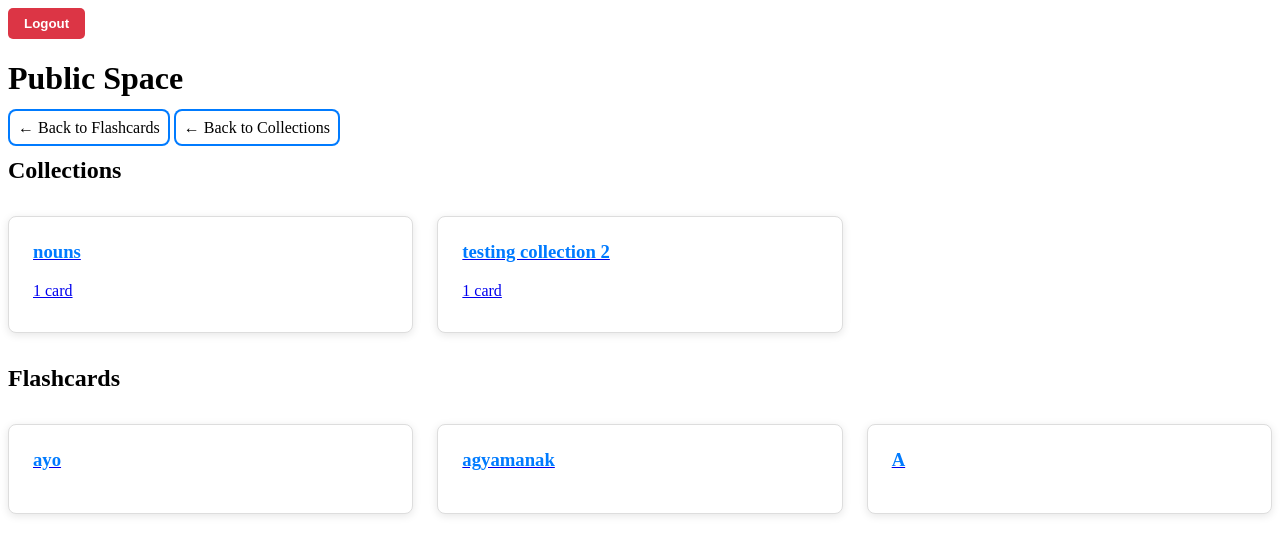
After one commit to keithayeras/SpeakNoy, a Django app: page /SpeakNoy/publicspace/ in a window 1280 px wide. The commit adds this page. Shown: the top 555 px of the page. Run offline with Django 5.2, Linux system fonts and the light colour scheme; data comes from the database, SQL or seed files in the repository; both versions use the stored data as it was after the commit.

Commit message:
Added publicspace, save, and user specific resources

```diff
--- a/SpeakNoy/forms.py
+++ b/SpeakNoy/forms.py
@@ -22,3 +22,8 @@ class AddToCollectionForm(forms.Form):
         queryset=FlashcardCollection.objects.all(),
         label="Choose which collection your card will be in"
     )
+
+class PublicSpaceForm(ModelForm):
+    class Meta:
+        model = PublicSpace
+        fields = ['name']
--- a/SpeakNoy/urls.py
+++ b/SpeakNoy/urls.py
@@ -12,6 +12,13 @@ urlpatterns = [
     path('collections/<int:pk>/', collection_detail_view, name='collection'),
     path('collections/addcollection/', collection_create_view, name='collectioncreate'),
     path('<int:pk>/add-to-collection/', collection_add_card, name='add_to_collection'),
+    path('publicspace/', publicspace_view, name='publicspace'),
+    path('<int:pk>/upload-card-to-publicspace', publicspace_upload_card, name='publicspace-upload-card'),
+    path('<int:pk>/upload-collection-to-publicspace', publicspace_upload_collection, name='publicspace-upload-collection'),
+    path('<int:pk>/remove-card-from-publicspace', publicspace_remove_card, name='publicspace-remove-card'),
+    path('<int:pk>/remove-collection-from-publicspace', publicspace_remove_collection, name='publicspace-remove-collection'),
+    path('<int:pk>/save-card-from-publicspace', publicspace_save_card, name='publicspace-save-card'),
+    path('<int:pk>/save-collection-from-publicspace', publicspace_save_collection, name='publicspace-save-collection'),
 ]
 
 app_name = 'SpeakNoy'
--- a/SpeakNoy/views.py
+++ b/SpeakNoy/views.py
@@ -3,7 +3,10 @@ from django.utils import timezone
 from .models import *
 from datetime import date, datetime
 from .forms import *
+from django.contrib.auth.decorators import login_required
+from django.db.models import Q
 
+@login_required
 def flashcard_list_view(request):
     show_login_popup = False
     if not request.user.is_authenticated:
@@ -75,11 +78,9 @@ def flashcard_list_view(request):
                 show_review_popup = True
                 request.session['review_popup_shown_date'] = today
 
-    flashcards = Flashcard.objects.all()
+    flashcards = Flashcard.objects.filter(Q(creator=request.user) | Q(is_public=True))
     if selected_dialect:
-        flashcards = Flashcard.objects.filter(dialect=selected_dialect)
-    else:
-        flashcards = Flashcard.objects.none()
+        flashcards = flashcards.filter(dialect=selected_dialect)
 
     context = {
         'show_login_popup': show_login_popup,
@@ -100,12 +101,16 @@ def flashcard_detail_view(request, pk):
     context = {'flashcard': flashcard}
     return render(request, "flashcards/flashcard_detail.html", context)
 
+@login_required
 def daily_review_view(request):
     selected_dialect = request.session.get('selected_dialect')
-
     # Get all flashcards for the dialect and pick 5 random ones
-    all_flashcards = Flashcard.objects.filter(dialect=selected_dialect) if selected_dialect else []
-    flashcards = list(all_flashcards.order_by('?')[:5])
+    all_flashcards = Flashcard.objects.filter(Q(creator=request.user) | Q(is_public=True))
+    if selected_dialect:
+        select_flashcards = all_flashcards.filter(dialect=selected_dialect) if selected_dialect else []
+        flashcards = list(select_flashcards.order_by('?')[:5])
+    else:
+        flashcards = []
 
     # Mark review as completed for today
     today = str(date.today())
@@ -117,14 +122,18 @@ def daily_review_view(request):
     }
     return render(request, "flashcards/daily_review.html", context)
 
-
+@login_required
 def dialect_review_view(request):
     """Review page that shows all cards for the selected dialect.
 
     Includes an option to draw a random card via ?random=1.
     """
     selected_dialect = request.session.get('selected_dialect')
-    all_flashcards = Flashcard.objects.filter(dialect=selected_dialect) if selected_dialect else []
+    all_flashcards = Flashcard.objects.filter(Q(creator=request.user) | Q(is_public=True))
+    if selected_dialect:
+        select_flashcards = all_flashcards.filter(dialect=selected_dialect) if selected_dialect else []
+    else:
+        flashcards = []
 
     # Determine whether the user can still do their daily review today
     today = str(date.today())
@@ -137,13 +146,13 @@ def dialect_review_view(request):
 
     context = {
         'selected_dialect': selected_dialect,
-        'flashcard': all_flashcards,
+        'flashcard': select_flashcards,
         'random_card': random_card,
         'can_review': can_review,
     }
     return render(request, "flashcards/dialect_review.html", context)
 
-
+@login_required
 def flashcard_create_view(request):
     selected_dialect = request.session.get('selected_dialect', "Cebuano")
 
@@ -153,6 +162,7 @@ def flashcard_create_view(request):
             flashcard = form.save(commit=False)
             flashcard.dialect = selected_dialect
             flashcard.cardtype = "Custom"
+            flashcard.creator = request.user
             flashcard.save()
             return redirect("SpeakNoy:cardlist")
     else:
@@ -171,18 +181,22 @@ def flashcard_remove(request, pk):
     return redirect('SpeakNoy:cardlist')
 
 def collection_list_view(request):
-    collections = FlashcardCollection.objects.all()
+    collections = FlashcardCollection.objects.filter(creator=request.user)
     return render(request, "flashcards/collection_list.html", {"collections": collections})
 
 def collection_detail_view(request, pk):
     collection = get_object_or_404(FlashcardCollection, pk=pk)
     return render(request, "flashcards/collection_detail.html", {"collection": collection})
 
+@login_required
 def collection_create_view(request):
     if request.method == 'POST':
         form = FlashcardCollectionForm(request.POST)
         if form.is_valid():
-            form.save()
+            collection = form.save(commit=False)
+            collection.creator = request.user
+            collection.save()
+            print('hello?')
             return redirect("SpeakNoy:collectionlist")
     else:
         form = FlashcardCollectionForm()
@@ -202,3 +216,88 @@ def collection_add_card(request, pk):
         "form": form,
         "flashcard": flashcard
     })
+
+def publicspace_view(request):
+    publicspace, _ = PublicSpace.objects.get_or_create(name="Public Space")
+
+    if publicspace:
+        collections = publicspace.collections.all()
+        flashcards = publicspace.flashcards.all()
+    else:
+        collections = []
+        flashcards = []
+
+    context = {
+        "publicspace_collections": collections,
+        "publicspace_cards": flashcards,
+    }
+
+    return render(request, "flashcards/publicspace.html", context)
+
+def publicspace_upload_card(request, pk):
+    flashcard = get_object_or_404(Flashcard, pk=pk)
+    publicspace_cards, created = PublicSpace.objects.get_or_create(name="Public Space")
+    if publicspace_cards:
+        publicspace_cards.flashcards.add(flashcard)
+        return redirect("SpeakNoy:publicspace")
+    else:
+        return redirect("SpeakNoy:cardlist")
+
+def publicspace_upload_collection(request, pk):
+    collection = get_object_or_404(FlashcardCollection, pk=pk)
+    publicspace_collections, created = PublicSpace.objects.get_or_create(name="Public Space")
+    if publicspace_collections:
+        publicspace_collections.collections.add(collection)
+        return redirect("SpeakNoy:publicspace")
+    else:
+        return redirect("SpeakNoy:collectionlist")
+
+def publicspace_save_card(request, pk):
+    flashcard = get_object_or_404(Flashcard, pk=pk)
+    saved_card = Flashcard.objects.create(
+        word = flashcard.word,
+        pronunciation = flashcard.pronunciation,
+        definition = flashcard.definition,
+        purpose = flashcard.purpose,
+        dialect = flashcard.dialect,
+        cardtype = "Custom",
+        creator = request.user,
+    )
+    return redirect("SpeakNoy:cardlist")
+
+def publicspace_save_collection(request, pk):
+    collection = get_object_or_404(FlashcardCollection, pk=pk)
+    saved_collection = FlashcardCollection.objects.create(
+        name = collection.name,
+        creator = request.user,
+    )
+    for flashcard in collection.flashcards.all():
+        saved_card = Flashcard.objects.create(
+            word = flashcard.word,
+            pronunciation = flashcard.pronunciation,
+            definition = flashcard.definition,
+            purpose = flashcard.purpose,
+            dialect = flashcard.dialect,
+            cardtype = "Custom",
+            creator = request.user,
+        )
+        saved_collection.flashcards.add(saved_card)
+    return redirect("SpeakNoy:cardlist")
+
+def publicspace_remove_card(request, pk):
+    flashcard = get_object_or_404(Flashcard, pk=pk)
+    publicspace_cards, created = PublicSpace.objects.get_or_create(name="Public Space")
+    if publicspace_cards:
+        publicspace_cards.flashcards.remove(flashcard)
+        return redirect("SpeakNoy:publicspace")
+    else:
+        return redirect("SpeakNoy:cardlist")
+
+def publicspace_remove_collection(request, pk):
+    collection = get_object_or_404(FlashcardCollection, pk=pk)
+    publicspace_collections, created = PublicSpace.objects.get_or_create(name="Public Space")
+    if publicspace_collections:
+        publicspace_collections.collections.remove(collection)
+        return redirect("SpeakNoy:publicspace")
+    else:
+        return redirect("SpeakNoy:collectionlist")
--- a/SpeakNoyProject/settings.py
+++ b/SpeakNoyProject/settings.py
@@ -12,7 +12,7 @@ load_dotenv(BASE_DIR / '.env')
 # See https://docs.djangoproject.com/en/6.0/howto/deployment/checklist/
 
 # SECURITY WARNING: keep the secret key used in production secret!
-SECRET_KEY = os.getenv('SECRET_KEY')
+SECRET_KEY = 'cmkxujj5z1vb)_v6_!7b@3p2qlyk57w0$h6!+qs0d2e!j1#4(8'
 
 # SECURITY WARNING: don't run with debug turned on in production!
 DEBUG = True
--- a/templates/flashcards/collection_detail.html
+++ b/templates/flashcards/collection_detail.html
@@ -5,6 +5,9 @@
 {% block content %}
     <h1>{{ collection.name }}</h1>
     <p>{{ collection.flashcards.count }} card{{ collection.flashcards.count|pluralize }}</p>
+    <a href="{% url 'SpeakNoy:publicspace-upload-collection' collection.pk %}" class="btn-primary">Add to Public Space</a>
+    <a href="{% url 'SpeakNoy:publicspace-save-collection' collection.pk %}" class="btn-primary">Save Collection</a>
+    <a href="{% url 'SpeakNoy:publicspace-remove-collection' collection.pk %}" class="btn-primary">Remove from Public Space</a>
     <div class="review-cards">
         {% for flashcard in collection.flashcards.all %}
             <div class="review-card">
--- a/templates/flashcards/flashcard_detail.html
+++ b/templates/flashcards/flashcard_detail.html
@@ -23,6 +23,9 @@
                 <button id="flip" class='btn-primary'>Flip Card</button>
                 <a href="{% url 'SpeakNoy:cardlist' %}" class="btn-close">⨉ Close Card</a>
                 <a href="{% url 'SpeakNoy:add_to_collection' flashcard.pk %}" class="btn-primary">Add to Collection...</a>
+                <a href="{% url 'SpeakNoy:publicspace-upload-card' flashcard.pk %}" class="btn-primary">Add to Public Space</a>
+                <a href="{% url 'SpeakNoy:publicspace-save-card' flashcard.pk %}" class="btn-primary">Save Card</a>
+                <a href="{% url 'SpeakNoy:publicspace-remove-card' flashcard.pk %}" class="btn-primary">Remove from Public Space</a>
                 {% if flashcard.cardtype == "Custom" %}
                     <form method="POST" action="{% url 'SpeakNoy:cardremove' flashcard.pk %}">
                         {% csrf_token %}
--- a/templates/flashcards/flashcard_list.html
+++ b/templates/flashcards/flashcard_list.html
@@ -84,6 +84,7 @@
         <h2></h2>
         <a href="{% url 'SpeakNoy:cardcreate' %}" class="btn-primary">+ Add card</a>
         <a href="{% url 'SpeakNoy:collectionlist' %}" class="btn-primary">View Collections</a>
+        <a href="{% url 'SpeakNoy:publicspace' %}" class="btn-primary">View Public Space</a>
     {% endif %}
     <p>Click on any card to begin viewing.</p>
     <div class="review-cards">
--- /dev/null
+++ b/templates/flashcards/publicspace.html
@@ -0,0 +1,42 @@
+{% extends 'base.html' %}
+{% load static %}
+
+{% block extra_css %}
+    <link rel="stylesheet" href="{% static 'flashcards/style.css' %}">
+{% endblock %}
+
+{% block title %}Public Space{% endblock %}
+
+{% block content %}
+    <h1>Public Space</h1>
+    {% if user.is_authenticated %}
+        <h2></h2>
+    {% endif %}
+    <a href="{% url 'SpeakNoy:cardlist' %}" class="btn-secondary">← Back to Flashcards</a>
+    <a href="{% url 'SpeakNoy:collectionlist' %}" class="btn-secondary">← Back to Collections</a>
+    <h2>Collections</h2>
+    <div class="review-cards">
+        {% for collection in publicspace_collections %}
+            <div class="review-card">
+                <a href="{% url 'SpeakNoy:collection' collection.pk %}">
+                    <h3>{{ collection.name }}</h3>
+                    <p>{{ collection.flashcards.count }} card{{ collection.flashcards.count|pluralize }}</p>
+                </a>
+            </div>
+        {% empty %}
+            <p>No collections so far in the public space.</p>
+        {% endfor %}
+    </div>
+    <h2>Flashcards</h2>
+    <div class="review-cards">
+        {% for card in publicspace_cards %}
+            <div class="review-card">
+                <a href="{% url 'SpeakNoy:card' card.pk %}">
+                    <h3>{{ card.word }}</h3>
+                </a>
+            </div>
+        {% empty %}
+            <p>No flashcards so far in the public space.</p>
+        {% endfor %}
+    </div>
+{% endblock %}
```
Also changed, not shown: SpeakNoy/models.py (+31 -0 lines), SpeakNoy/migrations/0008_alter_flashcard_id_alter_flashcardcollection_id_and_more.py (added), SpeakNoy/migrations/0009_flashcard_creator_flashcardcollection_creator.py (added), SpeakNoy/migrations/0010_flashcard_is_public.py (added), db.sqlite3.
